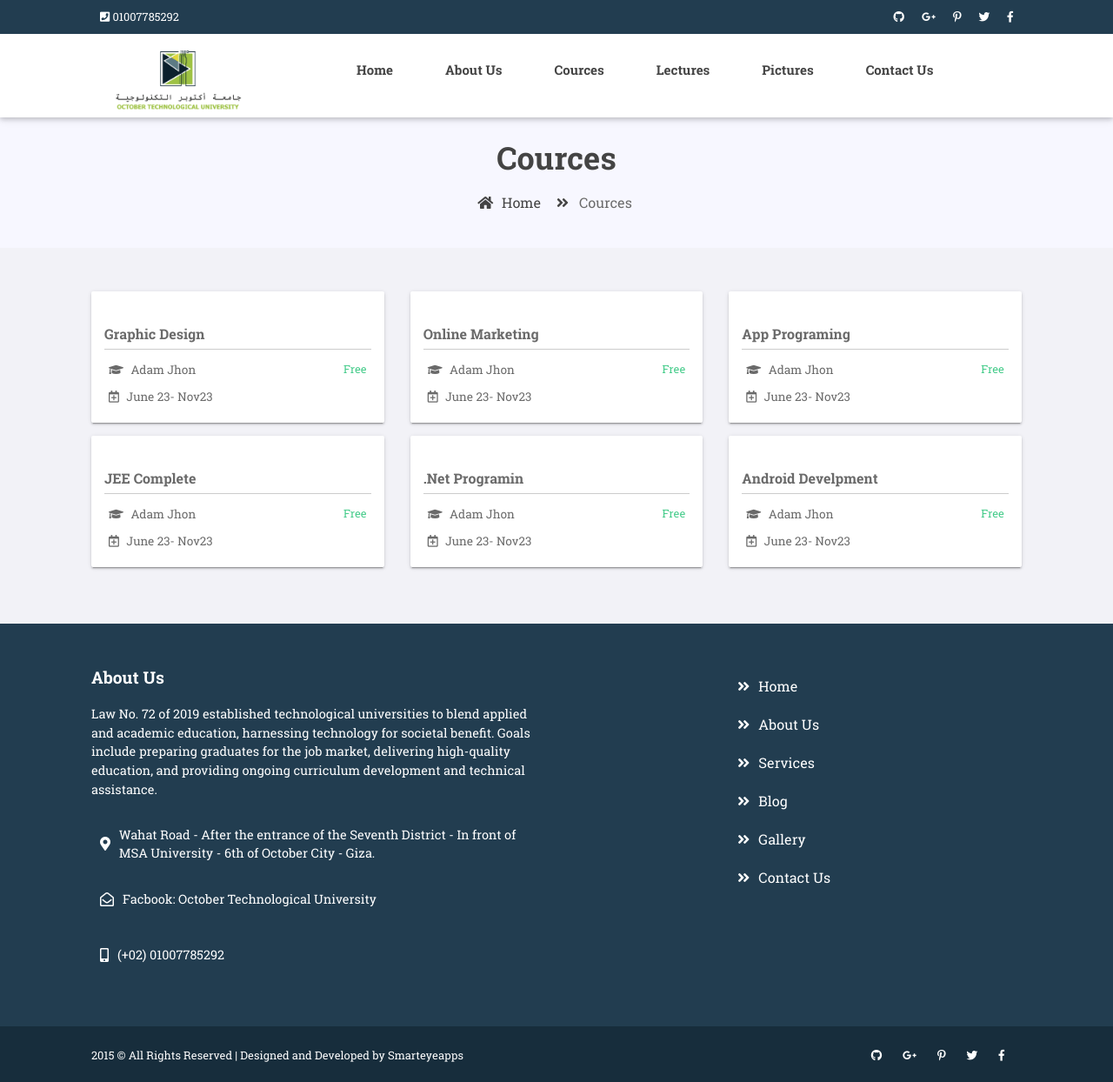
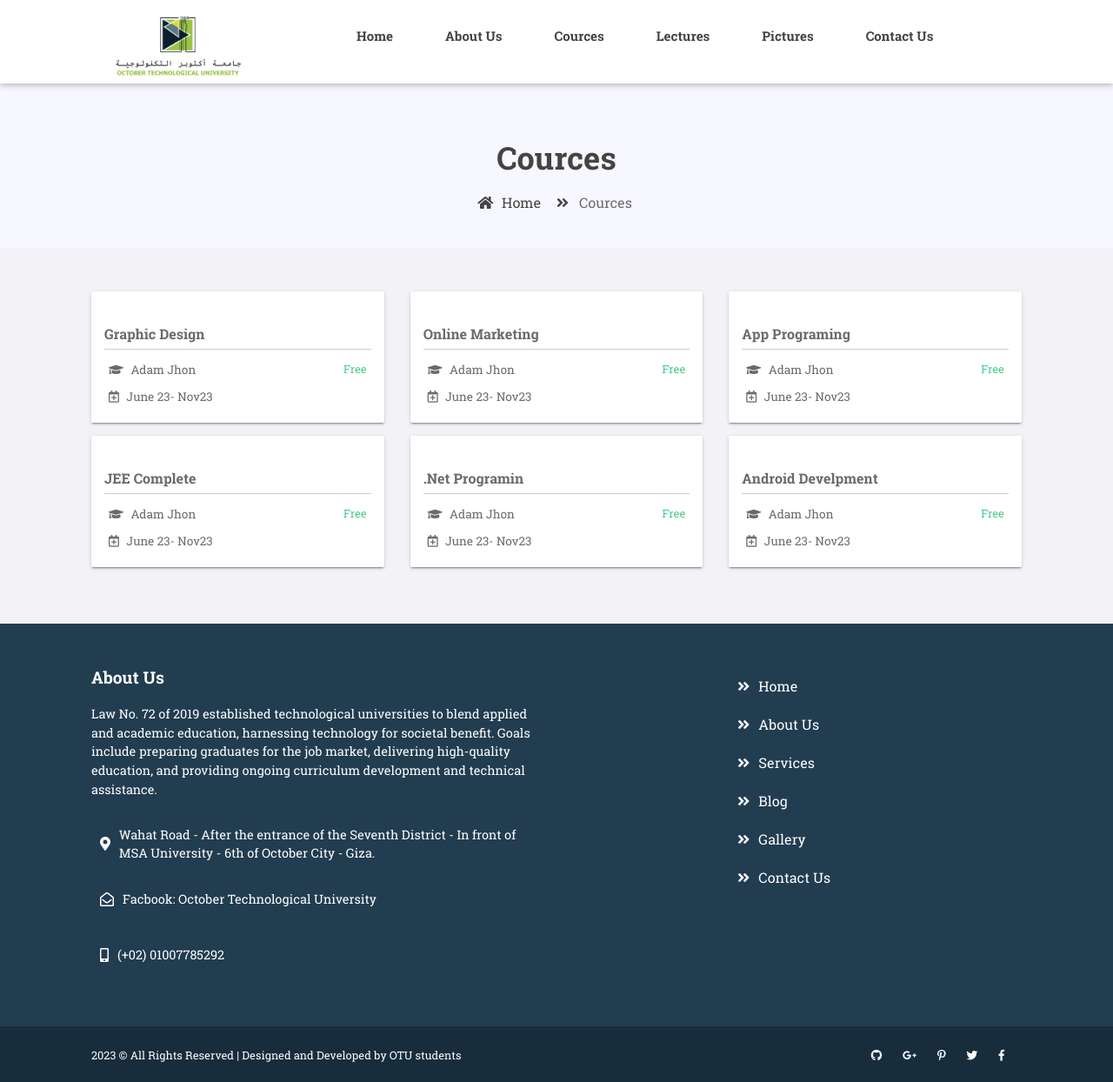
Before and after one commit to MaichelSameh/otu-website, a plain HTML site: page cources.html in a window 1280 px wide. Shown: the whole page at 87% size. Drawn offline with Linux system fonts and the light colour scheme; a script that the page names is missing.

Commit message:
fixing the copyrights

```diff
--- a/cources.html
+++ b/cources.html
@@ -20,22 +20,6 @@
     <header>
         <div class="header-top">
             <div class="container">
-                <div class="row">
-                    <div class="col-lg-7 col-md-12 left-item">
-                        <ul>
-                            <li><i class="fas fa-phone-square"></i> 01007785292</li>
-                        </ul>
-                    </div>
-                    <div class="col-lg-5 d-none d-lg-block right-item">
-                        <ul>
-                            <li><a><i class="fab fa-github"></i></a></li>
-                            <li><a><i class="fab fa-google-plus-g"></i></a></li>
-                            <li> <a><i class="fab fa-pinterest-p"></i></a></li>
-                            <li><a><i class="fab fa-twitter"></i></a></li>
-                            <li> <a><i class="fab fa-facebook-f"></i></a></li>
-                        </ul>
-                    </div>
-                </div>
 
             </div>
         </div>
@@ -63,7 +47,6 @@
         </div>
 
     </header>
-
 
     <!--  ************************* Page Title Starts Here ************************** -->
     <div class="page-nav no-margin row">
@@ -221,8 +204,8 @@
     </footer>
     <div class="copy">
         <div class="container">
-            <a href="https://www.smarteyeapps.com/">2015 &copy; All Rights Reserved | Designed and Developed by
-                Smarteyeapps</a>
+            <a href="https://www.smarteyeapps.com/">2023 &copy; All Rights Reserved | Designed and Developed by
+                OTU students</a>
 
             <span>
                 <a><i class="fab fa-github"></i></a>
```
Also changed, not shown: about_us.html (+2 -18 lines), blog.html (+2 -18 lines), contact_us.html (+2 -18 lines), gallery.html (+2 -18 lines), index.html (+2 -2 lines).
